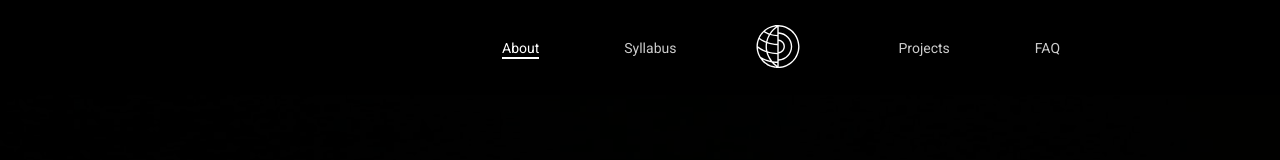
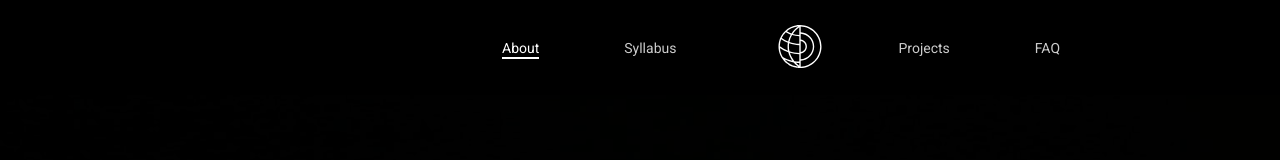
Before and after one commit to drainerr/webdev-RSS-2021, a plain HTML site: page webdev/index.html in a window 1280 px wide. Shown: the top 160 px of the page. Drawn offline with Linux system fonts and the light colour scheme.

Commit message:
Update style.css

```diff
--- a/webdev/style.css
+++ b/webdev/style.css
@@ -32,7 +32,6 @@ body{
 #first-screen header #logo img{
     width:44px;
     height:44px;
-    margin-left:-22px;
 }
 #first-screen header nav ul{
     display:flex;
```
